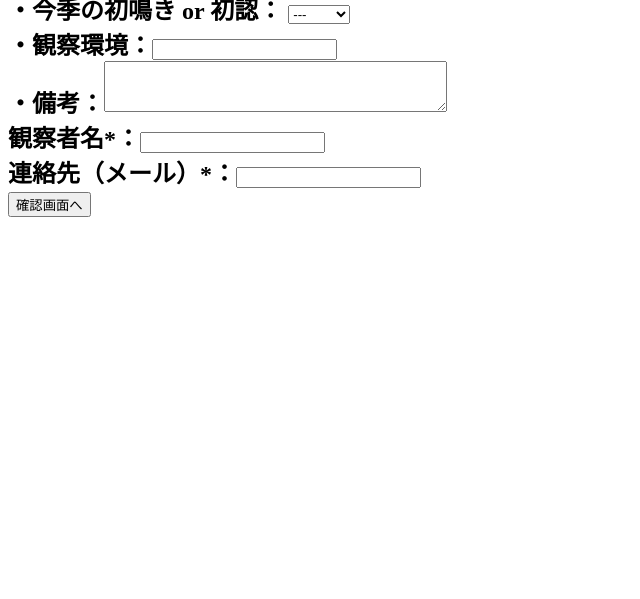
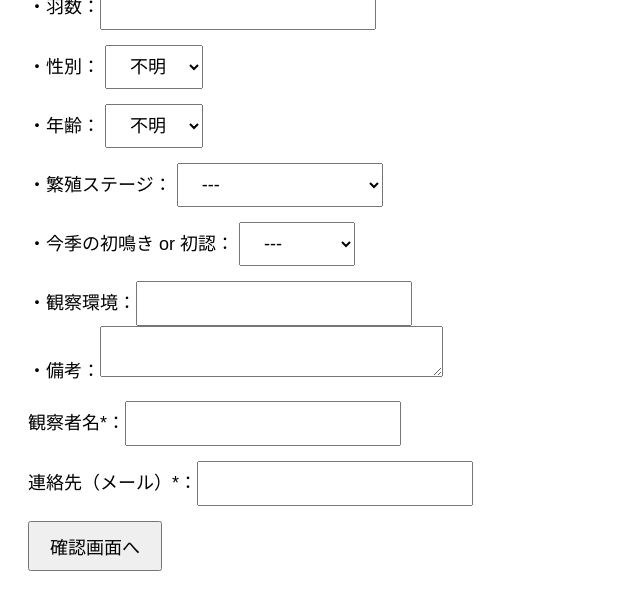
Before and after one commit to SafeHouse-JPN/KIYOSE_bird_observation, a Flask app: page / in a window 1280 px wide. Shown: the part 850-1449 px from the top of the page, without its empty margins (0-640 px from the left). Before the commit the page ends 1067 px from the top, so only its background shows below. Run offline with Flask 3, Linux system fonts and the light colour scheme; parts of the project's set-up code (start-up, migrations or seed data) failed here and were passed over; some libraries are stand-ins or nearby versions.

Commit message:
Update form.html

```diff
--- a/templates/form.html
+++ b/templates/form.html
@@ -5,31 +5,43 @@
   <title>清瀬市　野鳥観察報告</title>
   <link rel="stylesheet" href="https://unpkg.com/leaflet@1.9.4/dist/leaflet.css"/>
   <style>
-    #map { height: 300px; margin: 10px 0; }
+    body {
+      font-size: 18px;
+      line-height: 1.6;
+      font-family: sans-serif;
+      padding: 20px;
+    }
+    h1 {
+      font-size: 22px;
+      margin-bottom: 20px;
+    }
+    p {
+      margin: 10px 0;
+    }
+    select {
+      font-size: 18px;
+      padding: 10px 20px;
+      margin: 15px 10px 0 0;
+    }
+    input {
+      font-size: 18px;
+      padding: 10px 20px;
+      margin: 15px 10px 0 0;
+    }
+    #map { height: 300px; width: 600px; margin: 10px 0; border: 1px solid #ccc; border-radius: 8px; }
     #thumbnail { max-width: 150px; display: none; margin-top: 10px; }
   </style>
 </head>
 <body>
   <h1>清瀬市　野鳥観察報告フォーム</h1>
-  <h2><p> ＊は必須項目です</p>
+  <p> ＊は必須項目です</p>
   <form action="/confirm" method="post" enctype="multipart/form-data">
     <label>添付写真・動画・音声ファイル：<input type="file" name="file" id="file-input"></label><br>
     <img id="thumbnail" src="#"><br>
-
     <label>観察種*：<input type="text" name="01_species" required></label><br>
     <label>観察日*：<input type="date" name="02_date" required></label><br>
     <label>観察場所*：<input type="text" name="03_location_text"></label><br>
     <div id="map"></div>
-    <style>
-  #map {
-    height: 300px;
-    width: 600px;
-    margin: 10px 0;
-    border: 1px solid #ccc;
-    border-radius: 8px;
-  }
-
-    </style>
     <label>緯度：<input type="number" id="lat" name="04_latitude" step="0.0001"></label>
     <label>経度：<input type="number" id="lng" name="04_longitude" step="0.0001"></label><br>
 <br>
@@ -70,7 +82,7 @@
     <label>観察者名*：<input type="text" name="12_observer" required></label><br>
     <label>連絡先（メール）*：<input type="email" name="13_email" required></label><br>
     <input type="submit" value="確認画面へ">
-  </form></h2>
+  </form>
 
   <script src="https://cdn.jsdelivr.net/npm/exif-js"></script>
   <script src="https://unpkg.com/leaflet@1.9.4/dist/leaflet.js"></script>
```
